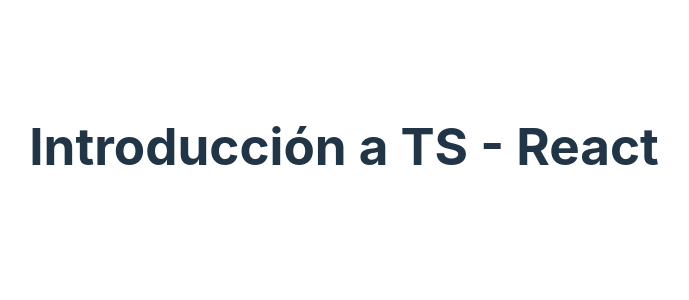
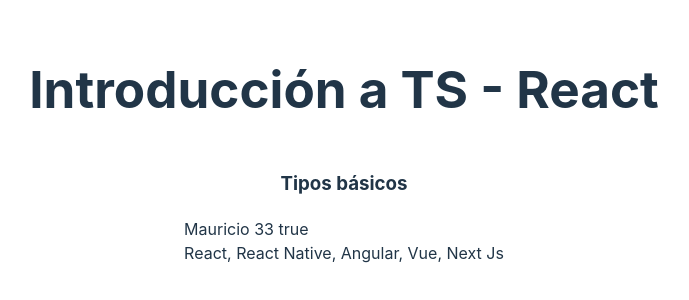
Before and after one commit to Majomon/01-ReactNative, a React (Vite) app in the folder 01-react-fundation/: page / in a window 1280 px wide. Shown: the part 254-554 px from the top of the page, without its empty margins (296-985 px from the left). Built offline with nearby package versions, Linux system fonts and the light colour scheme.

Commit message:
Tipos básicos

```diff
--- a/01-react-fundation/src/App.tsx
+++ b/01-react-fundation/src/App.tsx
@@ -1,9 +1,10 @@
+import { BasicTypes } from "./typescript";
 
 function App() {
-
   return (
     <main>
       <h1>Introducción a TS - React</h1>
+      <BasicTypes />
     </main>
   );
 }
--- a/01-react-fundation/src/index.css
+++ b/01-react-fundation/src/index.css
@@ -71,7 +71,7 @@
 main{
   width: 100vw;
   display: flex;
-  flex-direction: flex;
+  flex-direction: column;
   align-items: center;
   justify-content: center;
 }
--- /dev/null
+++ b/01-react-fundation/src/typescript/BasicTypes.tsx
@@ -0,0 +1,16 @@
+export const BasicTypes = () => {
+  const name: string = "Mauricio";
+  const age: number = 33;
+  const isActive: boolean = true;
+  const powers: string[] = ["React", "React Native", "Angular", "Vue"];
+
+  powers.push("Next Js")
+  return (
+    <>
+      <h3>Tipos básicos</h3>
+      {name} {age} {isActive ? "true" : "false"}
+      <br />
+      {powers.join(", ")}
+    </>
+  );
+};
--- /dev/null
+++ b/01-react-fundation/src/typescript/index.ts
@@ -0,0 +1 @@
+export * from "./BasicTypes";
```
